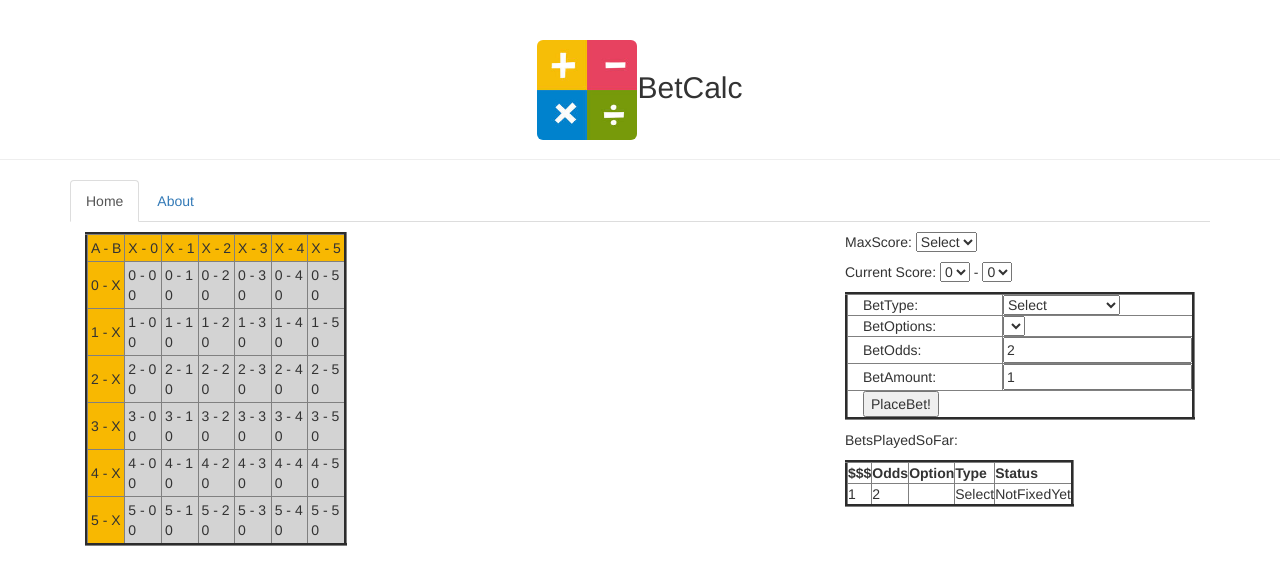
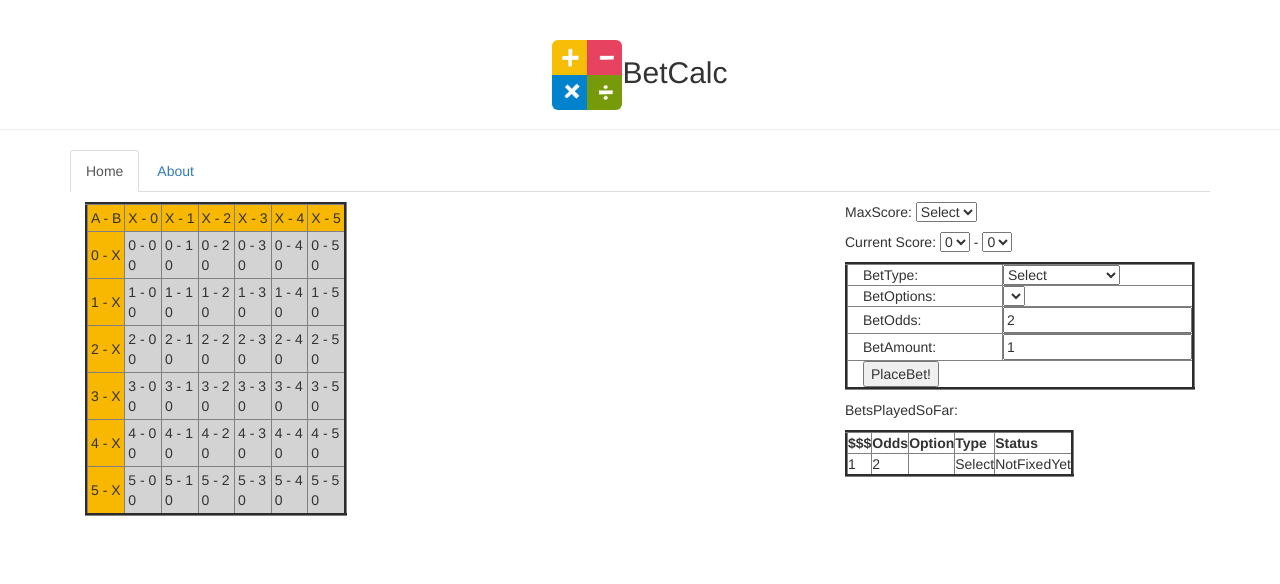
Before and after one commit to rallis/betcalc, a plain HTML site: page index.html in a window 1280 px wide. Drawn offline with nearby package versions, Linux system fonts and the light colour scheme.

```diff
--- a/index.html
+++ b/index.html
@@ -461,7 +461,7 @@
 <body>
 
 	<div class = "page-header">
-		<h2 class="text-center"><img class="img-rounded" src="betcalc.jpeg" width="100"/>BetCalc</h2>
+		<h2 class="text-center"><img class="img-rounded" src="betcalc.jpeg" width="70"/>BetCalc</h2>
 	</div>
 
 	<div class="container">
```
